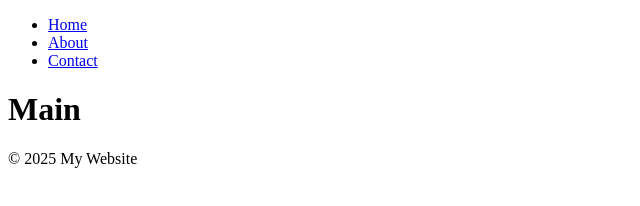
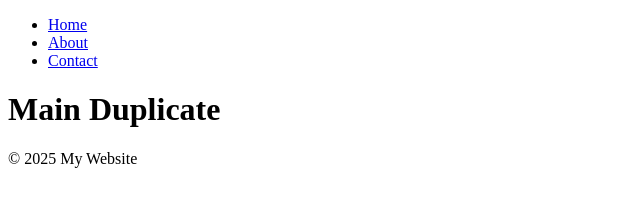
Before and after one commit to raphaprograms/website-project, a plain HTML site: page index.html in a window 1280 px wide. Shown: the whole page, without its empty margins (0-640 px from the left). Drawn offline with Linux system fonts and the light colour scheme.

Commit message:
duplicate test

```diff
--- a/index.html
+++ b/index.html
@@ -13,7 +13,7 @@
       <li><a href="#">Contact</a></li>
     </ul>
   </nav>
-    <h1>Main</h1>
+    <h1>Main Duplicate</h1>
     <footer>
       <p>&copy; 2025 My Website</p>
     </footer>
```
Lines whose indentation alone changed are shown as unchanged.
